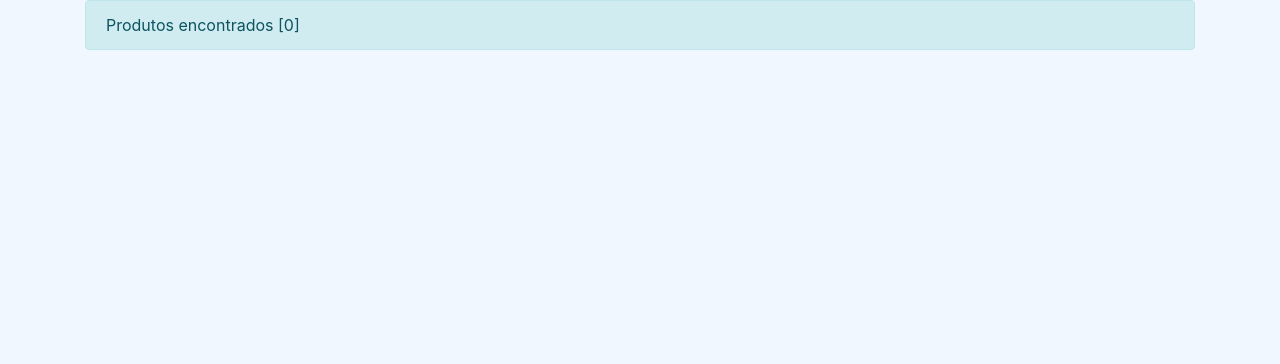
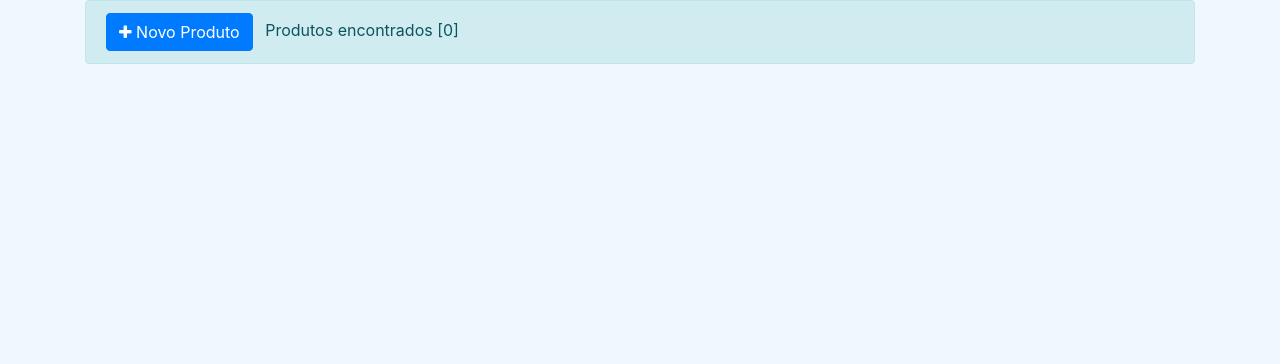
Before and after one commit to lucas-albuq/PSI-2024, a Django app: page /produto/ in a window 1280 px wide. Shown: the part 56-420 px from the top of the page. Run offline with Django 4.2, Linux system fonts and the light colour scheme; data that the repository does not hold is empty; some libraries are stand-ins or nearby versions.

Commit message:
até criar produto, mas não tá salvando, ver isso dps

```diff
--- a/loja/templates/produto/produto.html
+++ b/loja/templates/produto/produto.html
@@ -7,13 +7,18 @@
 {% block content %}
     <div id="content">
         <div class="container">
-            <div class="alert alert-info">Produtos encontrados [{{ produtos | length }}]</div>
+            <div class="alert alert-info">
+                <a href="{% url 'create_produto' %}" class="btn btn-primary mr-2">
+                    <i class="fa fa-plus"></i> Novo Produto
+                </a>
+                Produtos encontrados [{{ produtos | length }}]
+            </div>
             {% for prod in produtos %}
                 <div class="row">
                     <h5 class="col-md-3">{{prod.Produto}}</h5>
-                    <a href="{% url 'produto' prod.id %}" class="btn btn-primary mb-2 mr-2"><i class="fa fa-search"></i> Ver</a>
+                    <a href="{% url 'details_produto' prod.id %}" class="btn btn-primary mb-2 mr-2"><i class="fa fa-search"></i> Ver</a>
                     <a href="{% url 'edit_produto' prod.id %}" class="btn bg-secondary mb-2 mr-2"><i class="fa fa-edit"></i> Editar</a>
-                    <a href="{% url 'produto' prod.id %}" class="btn btn-warning mb-2">
+                    <a href="{% url 'delete_produto' prod.id %}" class="btn btn-warning mb-2">
                     <i class="fa fa-sign-in"></i> Apagar</a>
                 </div>
             {% endfor %}
--- a/loja/views/ProdutoView.py
+++ b/loja/views/ProdutoView.py
@@ -2,6 +2,8 @@ from django.shortcuts import render, redirect
 from loja.models import Produto
 from datetime import timedelta, datetime
 from django.utils import timezone
+from django.core.files.storage import FileSystemStorage
+
 def list_produto_view(request, id=None):
     produto = request.GET.get("produto")
     destaque = request.GET.get("destaque")
@@ -30,7 +32,7 @@ def list_produto_view(request, id=None):
     print(produtos)
     context = {
         'produtos': produtos
-    }
+        }
     return render(request, template_name='produto/produto.html', context=context, status=200)
 
 def edit_produto_view(request, id=None):
@@ -45,7 +47,6 @@ def edit_produto_view(request, id=None):
     return render(request, template_name='produto/produto-edit.html', context=context,status=200)
 
 def edit_produto_postback(request, id=None):
-# Processa o post back gerado pela action
     if request.method == 'POST':
         id = request.POST.get("id")
         produto = request.POST.get("Produto")
@@ -73,3 +74,81 @@ def edit_produto_postback(request, id=None):
         except Exception as e:
             print("Erro salvando edição de produto: %s" % e)
     return redirect("/produto")
+
+def details_produto_view(request, id=None):
+    produtos = Produto.objects.all()
+    if id is not None:
+        produtos = produtos.filter(id=id)
+    produto = produtos.first()
+    print(produto)
+    context = {
+        'produto': produto
+        }
+    return render(request, template_name='produto/produto-details.html', context=context, status=200)
+
+def delete_produto_view(request, id=None):
+    produtos = Produto.objects.all()
+    if id is not None:
+        produtos = produtos.filter(id=id)
+    produto = produtos.first()
+    print(produto)
+    context = {
+        'produto': produto
+        }
+    return render(request, template_name='produto/produto-delete.html', context=context, status=200)
+
+def delete_produto_postback(request, id=None):
+    if request.method == 'POST':
+        id = request.POST.get("id")
+        produto = request.POST.get("Produto")
+        print("postback-delete")
+        print(id)
+        try:
+            Produto.objects.filter(id=id).delete()
+            print("Produto %s excluido com sucesso" % produto)
+        except Exception as e:
+            print("Erro salvando edição de produto: %s" % e)
+    return redirect("/produto")
+
+def create_produto_view(request, id=None):
+    if request.method == 'POST':
+        produto = request.POST.get("Produto")
+        destaque = request.POST.get("destaque")
+        promocao = request.POST.get("promocao")
+        msgPromocao = request.POST.get("msgPromocao")
+        preco = request.POST.get("preco")
+        image = request.POST.get("image")
+        print("postback-create")
+        print(produto)
+        print(destaque)
+        print(promocao)
+        print(msgPromocao)
+        print(preco)
+        print(image)
+        try:
+            obj_produto = Produto()
+            obj_produto.Produto = produto
+            obj_produto.destaque = (destaque is not None)
+            obj_produto.promocao = (promocao is not None)
+            if msgPromocao is not None:
+                obj_produto.msgPromocao = msgPromocao
+                obj_produto.preco = 0
+            if (preco is not None) and ( preco != ""):
+                obj_produto.preco = preco
+            obj_produto.criado_em = timezone.now()
+            obj_produto.alterado_em = obj_produto.criado_em
+            if request.FILES is not None:
+                num_files = len(request.FILES.getlist('image'))
+                if num_files > 0:
+                    imagefile = request.FILES['image']
+                    print(imagefile)
+                    fs = FileSystemStorage()
+                    filename = fs.save(imagefile.name, imagefile)
+                    if (filename is not None) and (filename != ""):
+                        obj_produto.image = filename
+            obj_produto.save()
+            print("Produto %s salvo com sucesso" % produto)
+        except Exception as e:
+            print("Erro inserindo produto: %s" % e)
+        return redirect("/produto")
+    return render(request, template_name='produto/produto-create.html',status=200)
```
Also changed, not shown: loja/templates/produto/produto-create.html (added, +59 -0 lines), loja/templates/produto/produto-delete.html (added, +59 -0 lines), loja/templates/produto/produto-details.html (added, +62 -0 lines), loja/urls/ProdutoUrls.py (+6 -1 lines).
